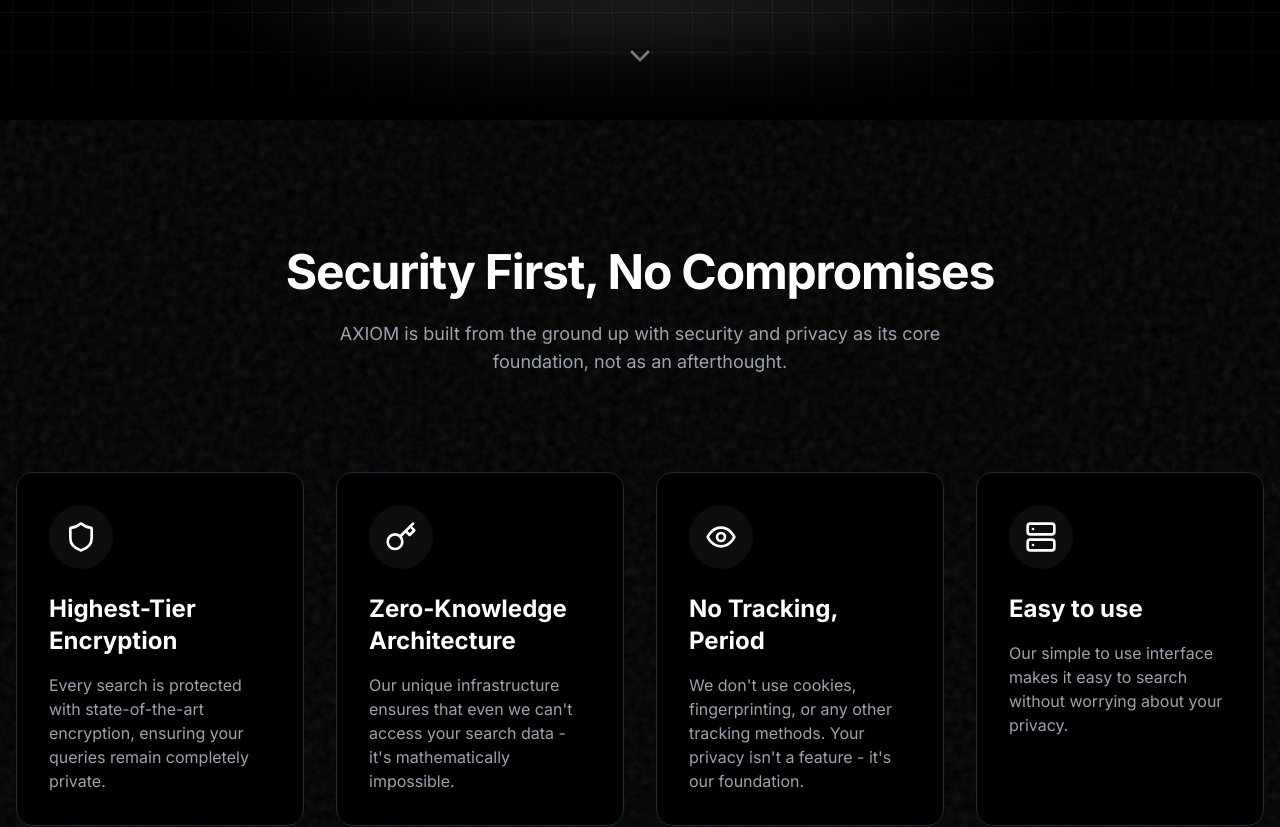
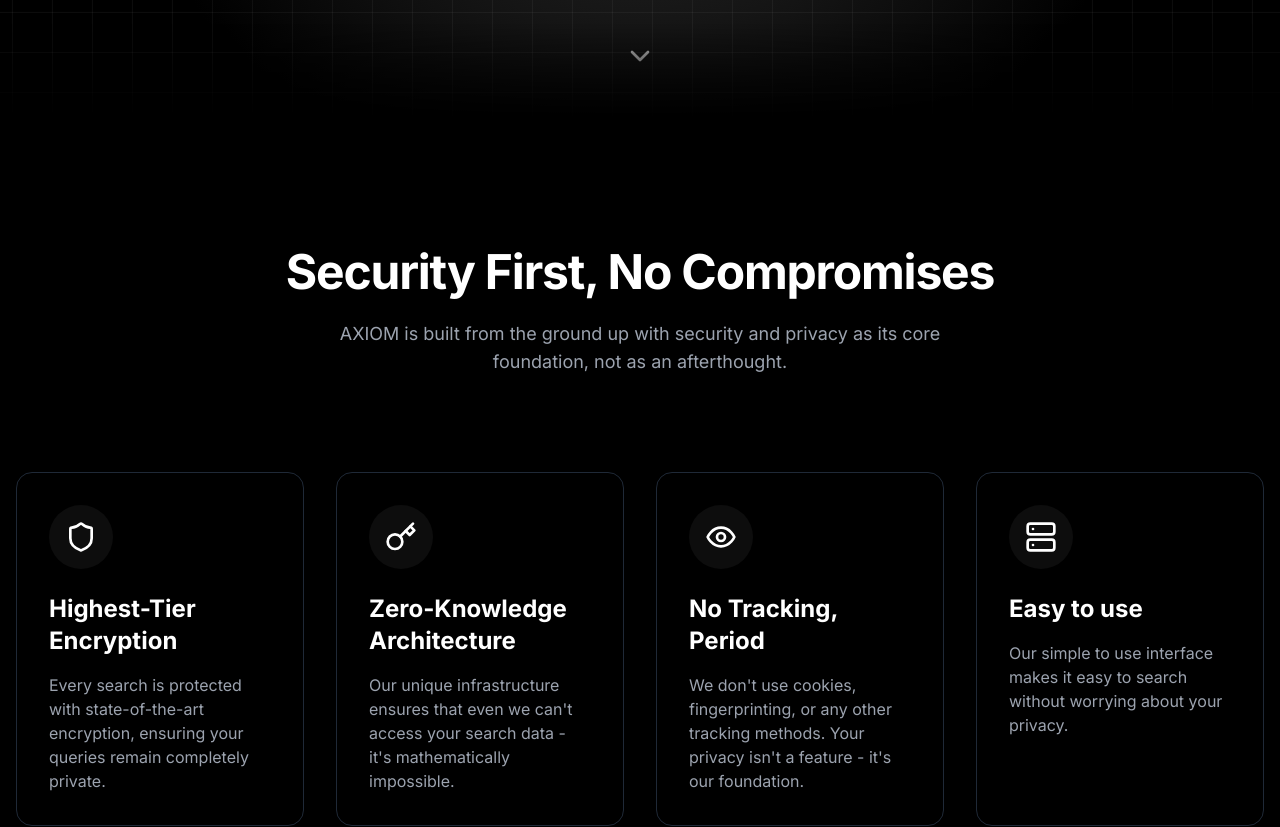
Before and after one commit to getAXIOM/landing, a React (Vite) app: page / in a window 1280 px wide. Shown: the part 680-1507 px from the top of the page. Built offline with nearby package versions, Linux system fonts and the light colour scheme.

Commit message:
Update features background to be smoother.

```diff
--- a/package.json
+++ b/package.json
@@ -7,7 +7,8 @@
     "dev": "vite",
     "build": "vite build",
     "lint": "eslint .",
-    "preview": "vite preview"
+    "preview": "vite preview",
+    "local": "npm run build && serve dist"
   },
   "dependencies": {
     "lucide-react": "^0.344.0",
--- a/src/components/Features.tsx
+++ b/src/components/Features.tsx
@@ -85,7 +85,7 @@ const Features: React.FC = () => {
       id="features"
       className="py-24 md:py-32 relative bg-black"
     >
-      <div className="absolute inset-0 bg-noise opacity-10"></div>
+      {/* <div className="absolute inset-0 bg-noise opacity-10"></div> */}
 
       <div className="container mx-auto px-4 relative z-10">
         <div className="text-center mb-16 md:mb-24 reveal-text">
```
